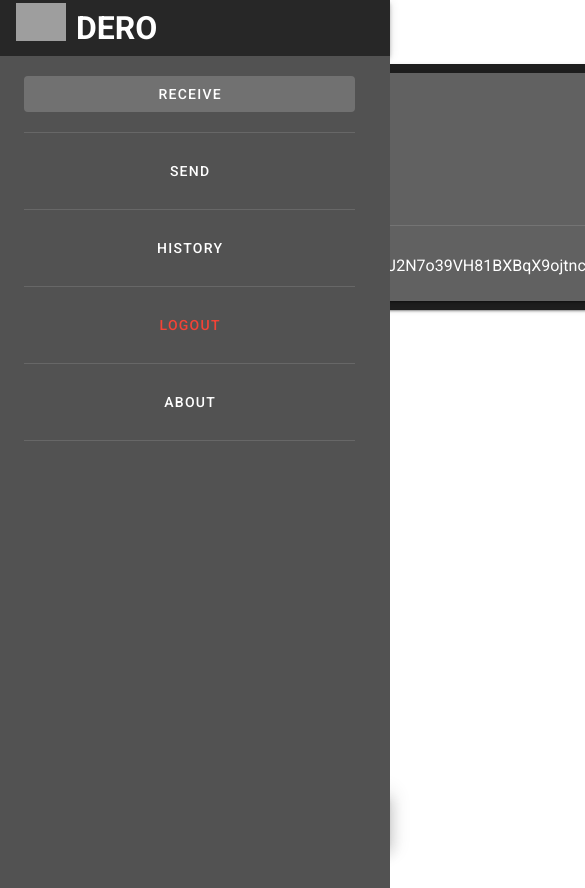
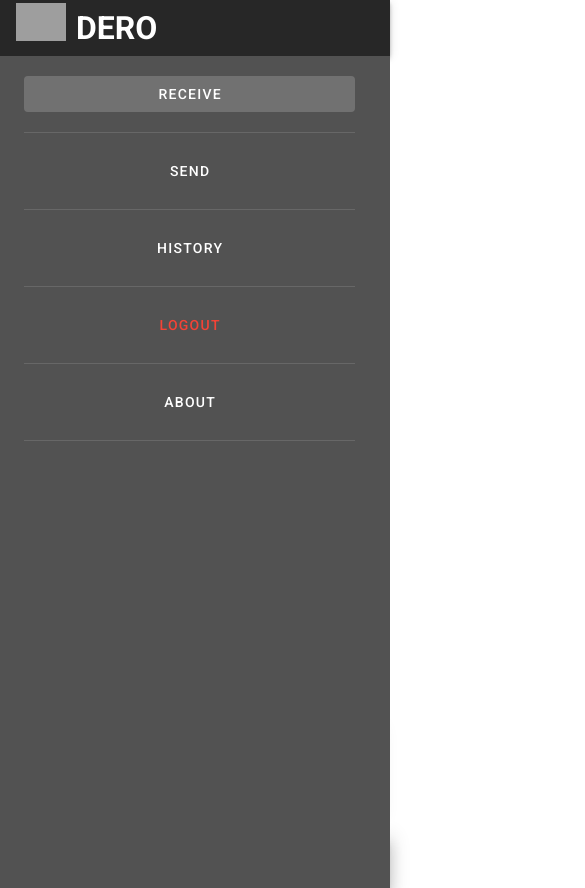
Before and after one commit to Slixe/dero-wallet, a Vue app: page /receive in a window 390 px wide. Shown: the top 888 px of the page, 585 px wide, since content can reach past the window. Before the commit the page ends 844 px from the top, so only its background shows below. Built offline with nearby package versions, Linux system fonts and the light colour scheme; no server answers; grey boxes are pictures that could not be loaded.

Commit message:
Receive page Responsive

```diff
--- a/src/App.vue
+++ b/src/App.vue
@@ -22,7 +22,7 @@
             <v-divider></v-divider>
             </ul>
           </div>
-          <div id="router-content">
+          <div id="router-content" v-show="mobile ? !menu : true">
             <transition name="fade">
               <router-view></router-view>
             </transition>
@@ -93,6 +93,9 @@
         }
       ]
     }
+  },
+  mounted() {
+    this.mobile = (typeof window.orientation !== "undefined") || (navigator.userAgent.indexOf('IEMobile') !== -1)
   }
 }
 </script>
--- a/src/charts.js
+++ b/src/charts.js
@@ -72,7 +72,9 @@
 
     for (let i = 0; i < val.length; i++)
     {
-        categories.push(new Date(val[i][0]))
+        let m = new Date(val[i][0])
+        var date = m.getUTCFullYear() +"/"+ (m.getUTCMonth()+1) +"/"+ m.getUTCDate() + " " + m.getUTCHours() + ":" + m.getUTCMinutes() + ":" + m.getUTCSeconds();
+        categories.push(date)
         data.push(val[i][1].toFixed(5))
     }
 
--- a/src/views/Receive.vue
+++ b/src/views/Receive.vue
@@ -1,9 +1,9 @@
 <template>
 <div id="receive">
-    <v-card class="first-menu">
-        <div class="first-side-menu">
+    <div class="container-menu">
+        <v-card class="default-menu">
             <h1>SYNC INFO</h1>
-            <v-divider class="div-space div-bott"></v-divider>
+            <v-divider class="espaced"></v-divider>
             <div class="div-space">
                 <label>5736723 / 5736723</label>
                 <v-progress-linear class="espaced" color="green" value="100" height="17">
@@ -14,15 +14,15 @@
                 <h4>Daemon:</h4>
                 <span>https://wallet.dero.io:443</span>
             </div>
-        </div>
-        <v-card color="grey darken-2" class="middle-menu">
+        </v-card>
+        <v-card color="grey darken-2" class="default-menu">
             <h4 class="wallet-name">MAIN WALLET</h4>
             <h2>1024 DERO</h2>
             <span>{{ 1024 * 0.4 }} €</span>
             <v-divider class="div-space"></v-divider>
-            <span>dERokevAZEZVJ2N7o39VH81BXBqX9ojtncnPTDMyiVbmYiTXQY93AUCLcor9xsWCKWhYy25ja89ikZWXWab9kXRB7LYfUmbQyS</span>
+            <span class="div-space">dERokevAZEZVJ2N7o39VH81BXBqX9ojtncnPTDMyiVbmYiTXQY93AUCLcor9xsWCKWhYy25ja89ikZWXWab9kXRB7LYfUmbQyS</span>
         </v-card>
-        <div class="first-side-menu">
+        <v-card class="default-menu">
             <h1>BALANCE</h1>
             <v-divider class="div-space div-bott"></v-divider>
             <div>
@@ -30,11 +30,18 @@
                 <h4 class="espaced">Locked: 0</h4>
                 <h4 class="espaced">Unlocked: 0</h4>
             </div>
-        </div>
-    </v-card>
-    <v-card class="chart" v-if="chartReady">
-        <apexchart type="line" :options="priceChart.options" :series="priceChart.datas"></apexchart>
-    </v-card>
+        </v-card>
+    </div>
+    <div class="container-menu">
+        <v-card class="default-menu second-menu chart" v-if="chartReady">
+            <h1>Price Chart</h1>
+            <apexchart type="line" :options="priceChart.options" :series="priceChart.datas"></apexchart>
+        </v-card>
+        <v-card color="grey darken-2" class="default-menu second-menu" elevation="10">
+            <h1>Last Transactions</h1>
+            <v-divider class="div-space div-bott"></v-divider>
+        </v-card>
+    </div>
 </div>
 </template>
 
@@ -62,47 +69,35 @@
 </script>
 
 <style scoped>
-.first-menu  {
+.container-menu  {
+    margin-top: 5%;
     margin-left: 2%;
     margin-right: 2%;
     display: flex;
+    flex-direction: row;
     flex-wrap: nowrap;
-    flex-direction: row;
+    word-break: break-all;
+    align-items: stretch;
 }
 
-.first-side-menu {
-    width: 25%;
-    height: 100%;
-    margin-left: auto;
-    margin-right: auto;
-    padding: 2%;
+.default-menu {
+    width: 100%;
+    margin-bottom: 3%;
+    padding: 3%;
 }
 
-.middle-menu {
-    padding: 2%;
-    flex: 1;
-    margin: auto;
+.second-menu {
+    width: auto;
 }
 
 .chart {
-    width: 50%;
-    margin: 2%;
-    margin-top: 3%;
-    margin-bottom: 3%;
-
-    padding: 2%;
-}
-
-.wallet-name {
-    margin-bottom: 2%;
+    flex: 1;
+    padding: 0%;
+    padding-top: 1%;
 }
 
 .div-space {
     margin: 3%;
-}
-
-.div-bott {
-    margin-bottom: 10%;
 }
 
 .espaced {
@@ -110,4 +105,9 @@
     margin-bottom: 2%;
 }
 
+@media screen and (max-width: 960px) {
+    .container-menu  {
+        flex-direction: column;
+    }
+}
 </style>
```
Also changed, not shown: screenshots/mobile/receive.png (added), screenshots/receive.png.
